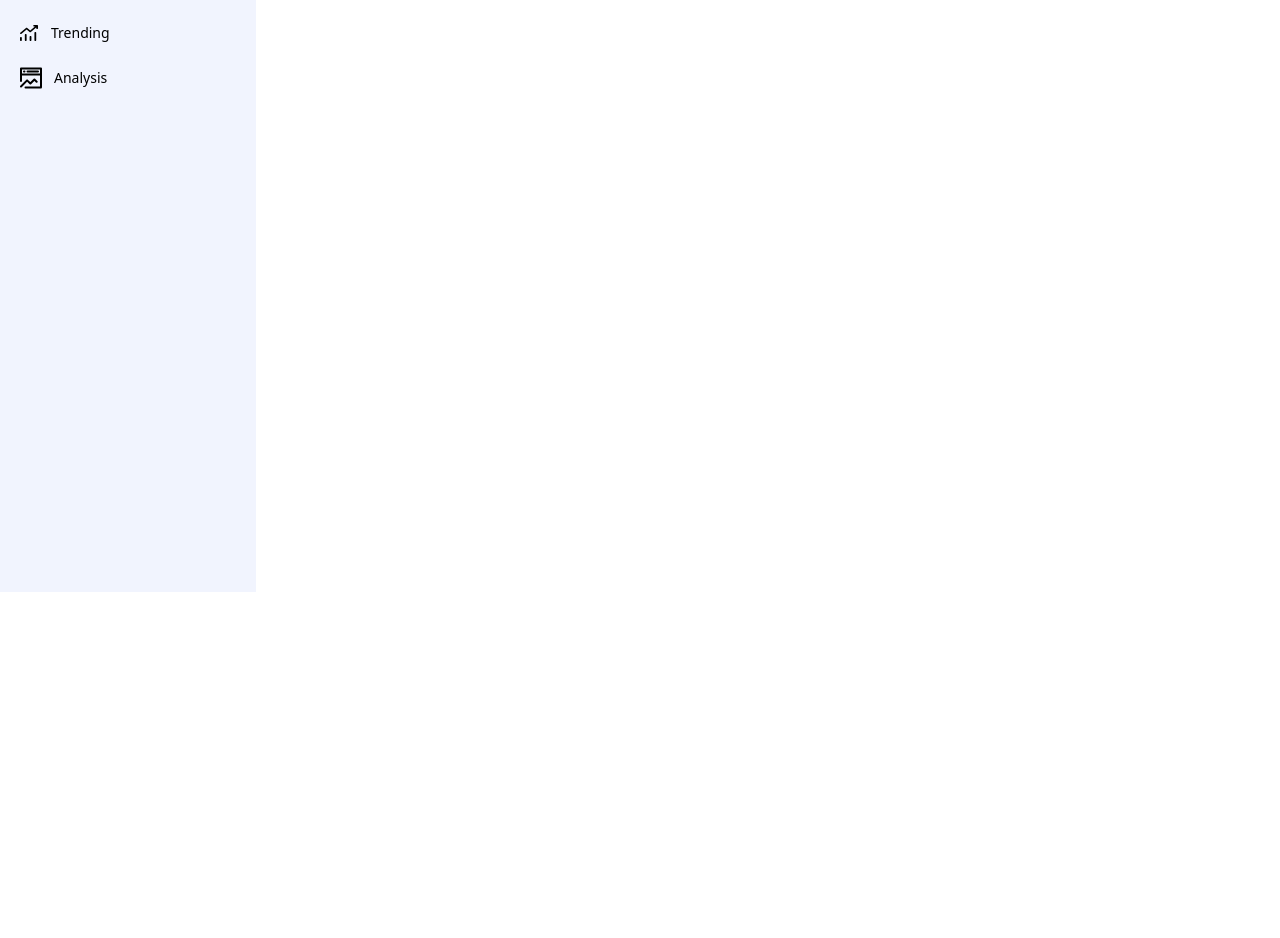
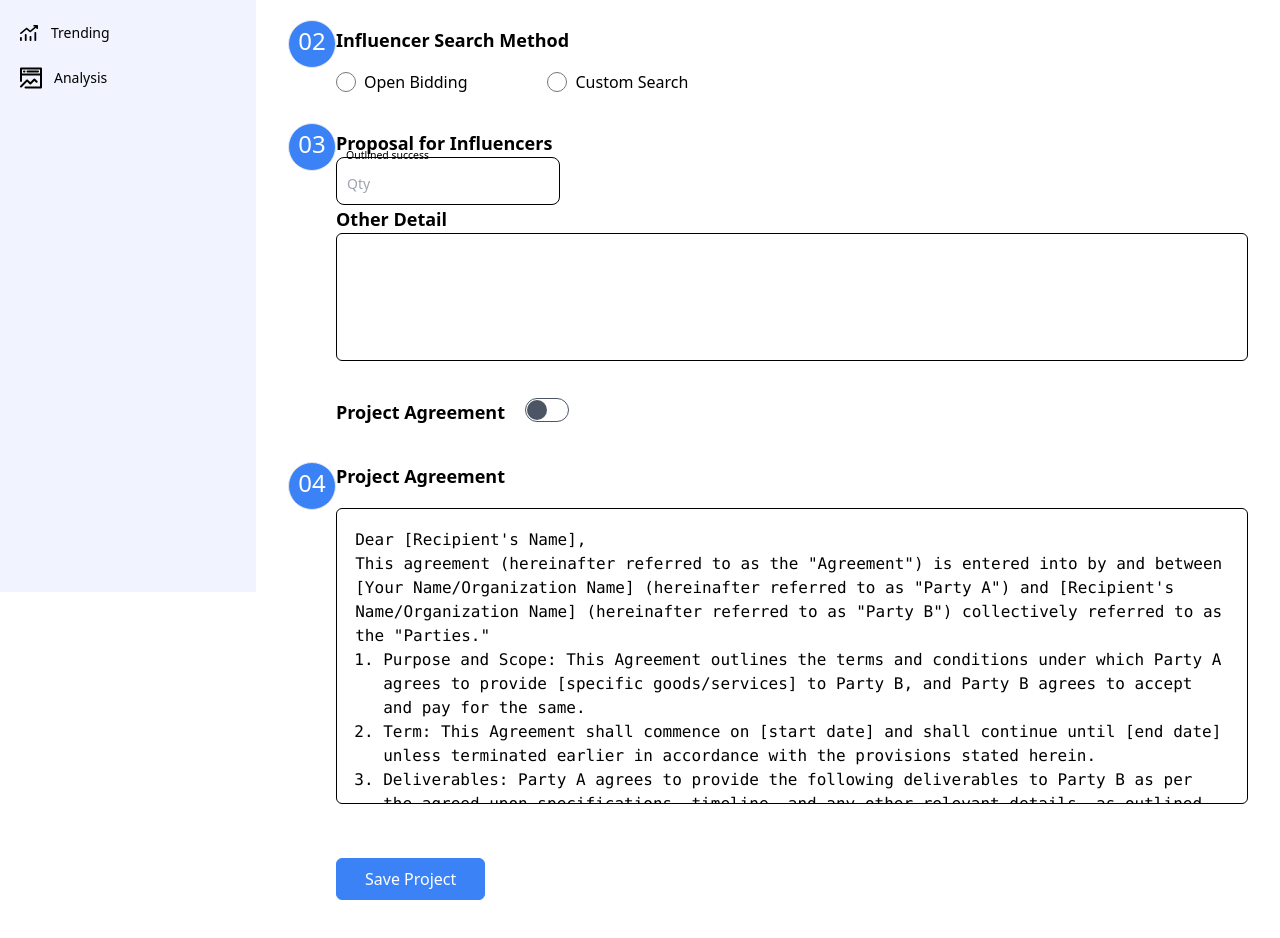
Before and after one commit to ShubhamMishra19971002/Iui, a React (Create React App) app: page /brandDashboard/creatcampaing in a window 1280 px wide. Shown: the part 208-1146 px from the top of the page. Before the commit the page ends 800 px from the top, so only its background shows below. Built offline with nearby package versions, Linux system fonts and the light colour scheme.

Commit message:
create campaign

```diff
--- a/src/Modules/BrandManagers/Views/BrandHomeScreen.tsx
+++ b/src/Modules/BrandManagers/Views/BrandHomeScreen.tsx
@@ -1,6 +1,7 @@
 import React from 'react'
 import Sidebar from "./Side_bar"
 import { Link } from 'react-router-dom'
+import CreateNewProject from './CreateNewProject'
 
 const BrandHomeScreen = () => {
   return (
@@ -23,12 +24,12 @@ const BrandHomeScreen = () => {
           <div className=" mb-[4%]">
             <h3 className="text-black text-xl font-medium mb-5" >Your Campaigns</h3>
             <form>
-              <div className="flex items-center mb-4">
+              <div className="flex items-center mb-4 ">
                 <input id="default-radio-1" type="radio" value="" name="default-radio" className="w-5 h-5 text-blue-600" />
-                <label htmlFor="default-radio-1" className="ml-2 text-base font-medium text-black mr-20">Open Bidding</label>
+                <label htmlFor="default-radio-1" className="ml-2 text-base font-normal text-black mr-20">Open Bidding</label>
 
                 <input id="default-radio-2" type="radio" value="" name="default-radio" className="w-5 h-5 text-blue-600" />
-                <label htmlFor="default-radio-2 " className="ml-2 text-base font-medium text-black mr-20">Custom Search</label>
+                <label htmlFor="default-radio-2 " className="ml-2 text-base font-normal text-black mr-20">Custom Search</label>
               </div>
             </form>
 
@@ -76,7 +77,7 @@ const BrandHomeScreen = () => {
                 <div className='absolute mt-[15%] p-[1%] text-white' >
                   <h3 className='text-2xl font-medium'>Pablo Escobar</h3>
                   <p className='text-sm'>2.3M Followers</p>
-                  <div className='flex mt-[12%]'>
+                  <div className='flex mt-[5%]'>
                     <div className=' mr-[5%]'>
                       <img className='object-fill h-8' src='./../../Images/facebook.svg' />
                     </div>
@@ -95,7 +96,7 @@ const BrandHomeScreen = () => {
                 <div className='absolute mt-[15%] p-[1%] text-white' >
                   <h3 className='text-2xl font-medium'>Philip Huge</h3>
                   <p className='text-sm'>3.4M Followers</p>
-                  <div className='flex mt-[12%]'>
+                  <div className='flex mt-[5%]'>
                     <div className=' mr-[5%]'>
                       <img className='object-fill h-8' src='./../../Images/facebook.svg' />
                     </div>
@@ -114,7 +115,7 @@ const BrandHomeScreen = () => {
                 <div className='absolute mt-[15%] p-[1%] text-white' >
                   <h3 className='text-2xl font-medium'>Nichola Josep</h3>
                   <p className='text-sm'>1.2M Followers</p>
-                  <div className='flex mt-[12%]'>
+                  <div className='flex mt-[5%]'>
                     <div className=' mr-[5%]'>
                       <img className='object-fill h-8' src='./../../Images/facebook.svg' />
                     </div>
@@ -131,6 +132,7 @@ const BrandHomeScreen = () => {
           </div>
         </div>
       </div>
+      <CreateNewProject/>
     </>
   )
 }
--- a/src/Modules/BrandManagers/Views/CreateCampaigns.tsx
+++ b/src/Modules/BrandManagers/Views/CreateCampaigns.tsx
@@ -12,10 +12,85 @@ const CreateCampaigns = () => {
           </div>
           <div>
             <div className="grid grid-cols-12">
-            <div className='border box-border text-center w-12 h-12 align-middle py-2 rounded-3xl text-white text-lg bg-blue-500'>01</div>
-            <div className='border box-border text-center w-12 h-12 align-middle py-2 rounded-3xl text-white text-lg bg-blue-500'>01</div>
-             </div>
+              <div className='border box-border text-center w-12 h-12 py-1 rounded-3xl text-white text-2xl bg-blue-500'>01</div>
+              <div className='-ml-10'>
+                <p className='mt-[5%] text-lg font-semibold'>Project Name</p>
+                <input className='border border-black rounded my-[10%] w-64 h-10' type='text' />
+              </div>
+            </div>
+            <div className="grid grid-cols-2 mt-[3%]">
+              <div className='border box-border text-center w-12 h-12 py-1 rounded-3xl text-white text-2xl bg-blue-500'>02</div>
+              <div className='-ml-[90%]'>
+                <p className='mt-[0.7%] text-lg font-semibold'>Influencer Search Method</p>
+                <div className="flex items-center mt-4">
+                  <input id="default-radio-1" type="radio" value="" name="default-radio" className="w-5 h-5 text-blue-600" />
+                  <label htmlFor="default-radio-1" className="ml-2 text-base font-normal text-black mr-20">Open Bidding</label>
+
+                  <input id="default-radio-2" type="radio" value="" name="default-radio" className="w-5 h-5 text-blue-600" />
+                  <label htmlFor="default-radio-2 " className="ml-2 text-base font-normal text-black mr-20">Custom Search</label>
+                </div>
+              </div>
+            </div>
+            <div className="grid grid-cols-2 mt-[3%]">
+              <div className='border box-border text-center w-12 h-12 py-1 rounded-3xl text-white text-2xl bg-blue-500'>03</div>
+              <div className='-ml-[90%]'>
+                <p className='mt-[0.7%] text-lg font-semibold'>Proposal for Influencers</p>
+                <div>
+                  <div className="relative">
+                    <input type="text" id="outlined_success" aria-describedby="outlined_success_help" className="block px-2.5 pb-2.5 pt-4 w-3/2 text-sm text-gray-900 bg-transparent rounded-lg border hover:border-dashed border-black appearance-none  focus:outline-none focus:ring-0" placeholder="Qty" />
+                    <label htmlFor="outlined_success" className="absolute text-sm duration-300 transform -translate-y-5 scale-75 top-2 z-10 origin-[0]  px-2 peer-focus:px-2 peer-placeholder-shown:scale-100 peer-placeholder-shown:-translate-y-1/2 peer-placeholder-shown:top-1/2 peer-focus:top-2 peer-focus:scale-75 peer-focus:-translate-y-4 left-1">Outlined success</label>
+                  </div>
+                </div>
+
+
+                <div></div>
+
+
+                <div>
+                  <p className='text-lg font-semibold'>Other Detail</p>
+                  <input className='border w-full border-black rounded-md h-[8rem]' type='text' />
+                </div>
+                <div className='flex my-[4%]'>
+                  <span className='text-lg font-semibold'>Project Agreement</span>
+                  <label className="ml-5 relative items-center cursor-pointer">
+                    <input type="checkbox" value="" className="sr-only peer" />
+                    <div className="w-11 h-6 border border-gray-600 bg-white peer-focus:outline-none peer-focus:ring-4  rounded-full peer peer-checked:after:translate-x-full peer-checked:after:border-white after:content-[''] after:absolute after:top-[2px] after:left-[2px] after:bg-gray-600  after:rounded-full after:h-5 after:w-5 after:transition-all peer-checked:after:bg-blue-600"></div>
+                  </label>
+                </div>
+
+              </div>
+            </div>
+            <div className="grid grid-cols-2">
+              <div className='border box-border text-center w-12 h-12 py-1 rounded-3xl text-white text-2xl bg-blue-500'>04</div>
+              <div className='-ml-[90%]'>
+                <p className='text-lg font-semibold'>Project Agreement</p>
+
+                <div className='border border-black h-[60%] rounded-md p-[2%] my-[2%] font-sans overflow-y-scroll '>
+                  <pre className=' whitespace-pre-line' >Dear [Recipient's Name],<br />
+                    This agreement (hereinafter referred to as the "Agreement") is entered into by and between [Your Name/Organization Name] (hereinafter referred to as "Party A") and [Recipient's Name/Organization Name] (hereinafter referred to as "Party B") collectively referred to as the "Parties."
+                    <div className='pl-7'>
+                      <ol className='list-decimal'>
+                        <li>
+                          Purpose and Scope: This Agreement outlines the terms and conditions under which Party A agrees to provide [specific goods/services] to Party B, and Party B agrees to accept and pay for the same.
+
+                        </li>
+                        <li>
+                          Term: This Agreement shall commence on [start date] and shall continue until [end date] unless terminated earlier in accordance with the provisions stated herein.
+
+                        </li>
+                        <li>
+                          Deliverables: Party A agrees to provide the following deliverables to Party B as per the agreed-upon specifications, timeline, and any other relevant details, as outlined in Exhibit A attached hereto.
+                        </li>
+                      </ol>
+                    </div>
+                  </pre>
+                </div>
+                <button className='mt-9 border border-blue-500 bg-blue-500 px-7 p-2 text-white font-medium rounded-md hover:bg-blue-700'>Save Project</button>
+              </div>
+            </div>
+
           </div>
+
         </div>
       </div>
     </>
--- /dev/null
+++ b/src/Modules/BrandManagers/Views/CreateNewProject.tsx
@@ -0,0 +1,52 @@
+import React from 'react'
+import Sidebar from './Side_bar'
+
+const CreateNewProject = () => {
+    return (
+        <>
+            <Sidebar />
+            <div className="p-4 pt-0 sm:ml-64">
+                <div className="p-4 rounded-lg">
+                    <div className="mb-[3%]">
+                        <h3 className="text-black text-xl underline underline-offset-8 decoration-[6px] decoration-blue-600 font-medium mb-5" >Create New Project</h3>
+                    </div>
+                    <div>
+                        <div className="grid grid-cols-12">
+                            <div className='border box-border text-center w-12 h-12 py-1 rounded-3xl text-white text-2xl bg-blue-500'>01</div>
+                            <div className='-ml-10'>
+                                <p className='mt-[5%] text-lg font-semibold'>Project Name</p>
+                                <input className='border border-black rounded my-[10%] w-64 h-10' type='text' />
+                            </div>
+                        </div>
+                        <div className="grid grid-cols-2 mt-[3%]">
+                            <div className='border box-border text-center w-12 h-12 py-1 rounded-3xl text-white text-2xl bg-blue-500'>02</div>
+                            <div className='-ml-[90%]'>
+                                <p className='mt-[0.7%] text-lg font-semibold'>Influencer Search Method</p>
+                                <div className="flex items-center mt-4">
+                                    <input id="default-radio-1" type="radio" value="" name="default-radio" className="w-5 h-5 text-blue-600" />
+                                    <label htmlFor="default-radio-1" className="ml-2 text-base font-normal text-black mr-20">Open Bidding</label>
+
+                                    <input id="default-radio-2" type="radio" value="" name="default-radio" className="w-5 h-5 text-blue-600" />
+                                    <label htmlFor="default-radio-2 " className="ml-2 text-base font-normal text-black mr-20">Custom Search</label>
+                                </div>
+                            </div>
+                        </div>
+                        <div className="grid grid-cols-2 mt-[3%]">
+                            <div className='border box-border text-center w-12 h-12 py-1 rounded-3xl text-white text-2xl bg-blue-500'>03</div>
+                            <div className='-ml-[90%]'>
+                                <p className='mt-[0.7%] text-lg font-semibold'>Influencers List</p>
+                                <label className="relative inline-flex items-center cursor-pointer">
+                                    <input type="checkbox" value="" className="sr-only peer" />
+                                    <div className="w-12 h-6  bg-gray-200 peer-focus:outline-none peer-focus:ring-4  rounded-full peer  peer-checked:after:translate-x-full peer-checked:after:border-white  after:absolute after:top-[2px] after:left-[2px] after:bg-white after:border after:rounded-full after:h-5 after:w-5 after:transition-all peer-checked:bg-blue-600"></div>
+                                </label>
+                                <div></div>
+                            </div>
+                        </div>
+                    </div>
+                </div>
+            </div>
+        </>
+    )
+}
+
+export default CreateNewProject
--- a/src/index.css
+++ b/src/index.css
@@ -1,3 +1,23 @@
 @tailwind base;
 @tailwind components;
 @tailwind utilities;
+
+::-webkit-scrollbar {
+    width: 10px;
+}
+
+/* Track */
+::-webkit-scrollbar-track {
+    background: #f1f1f1;
+}
+
+/* Handle */
+::-webkit-scrollbar-thumb {
+    background: rgb(47, 47, 238);
+    border-radius: 3px;
+}
+
+/* Handle on hover */
+::-webkit-scrollbar-thumb:hover {
+    background: rgb(47, 47, 238);
+}
```
